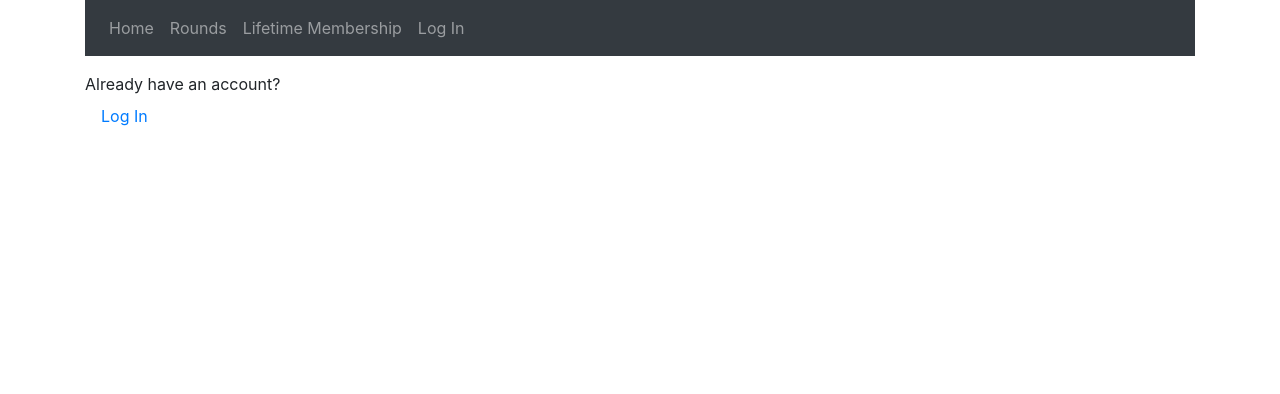
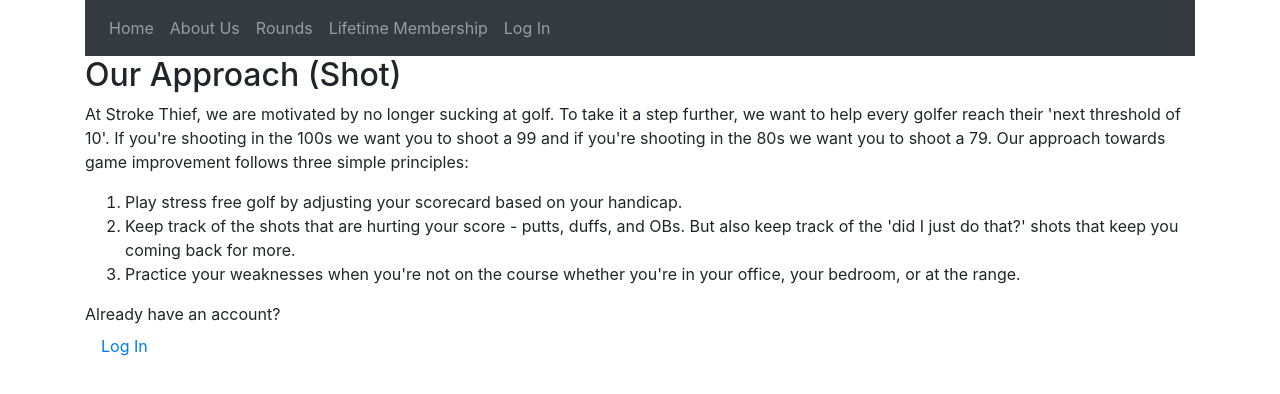
Before and after one commit to nlisauskas/stroke-thief, a React (Create React App) app in the folder client/: page /about in a window 1280 px wide. Shown: the top 394 px of the page. Built offline with nearby package versions, Linux system fonts and the light colour scheme; what react-stripe-elements would draw is missing.

Commit message:
added About section

```diff
--- a/client/src/App.jsx
+++ b/client/src/App.jsx
@@ -4,6 +4,7 @@
 import Login from './components/Login';
 import Dashboard from './components/Dashboard';
 import Header from './components/Header';
+import About from './components/About';
 import RoundsContainer from './containers/RoundsContainer';
 import StripeContainer from './containers/StripeContainer';
 import SignupPage from './containers/SignupPage';
@@ -28,6 +29,7 @@
         <nav className="navbar navbar-expand-lg navbar-dark bg-dark">
           <ul className="navbar-nav mr-auto">
             <li className="nav-item"><Link exact className="nav-link" activeClassName="active" to="/">Home</Link></li>
+            <li className="nav-item"><Link exact className="nav-link" activeClassName="active" to="/about">About Us</Link></li>
             <li className="nav-item"><Link exact className="nav-link" activeClassName="active" to="/rounds">Rounds</Link></li>
             <li className="nav-item"><Link exact className="nav-link" activeClassName="active" to="/lifetime">Lifetime Membership</Link></li>
             {
@@ -43,6 +45,7 @@
               this.props.loggedIn || localStorage.getItem('jwt')  ?
               <div>
               <Route exact path="/" component={Dashboard}/>
+              <Route path="/about" component={About}/>
               <Route path="/rounds" component={RoundsContainer}/>
               <Route path="/lifetime" component={StripeContainer}/>
               </div>
@@ -52,7 +55,10 @@
                 this.props.signUpSuccess ?
               <Route path="/login" component={Login} />
               :
+              <div>
               <Route exact path="/" component={SignupPage}/>
+              <Route path="/about" component={About}/>
+              </div>
               }
 
               {
--- /dev/null
+++ b/client/src/components/About.js
@@ -0,0 +1,15 @@
+import React from 'react';
+
+const About = () => (
+  <div>
+    <h2>Our Approach (Shot)</h2>
+    <p>At Stroke Thief, we are motivated by no longer sucking at golf. To take it a step further, we want to help every golfer reach their 'next threshold of 10'. If you're shooting in the 100s we want you to shoot a 99 and if you're shooting in the 80s we want you to shoot a 79. Our approach towards game improvement follows three simple principles:</p>
+    <ol>
+      <li>Play stress free golf by adjusting your scorecard based on your handicap.</li>
+      <li>Keep track of the shots that are hurting your score - putts, duffs, and OBs. But also keep track of the 'did I just do that?' shots that keep you coming back for more.</li>
+      <li>Practice your weaknesses when you're not on the course whether you're in your office, your bedroom, or at the range.</li>
+    </ol>
+  </div>
+)
+
+export default About;
```
